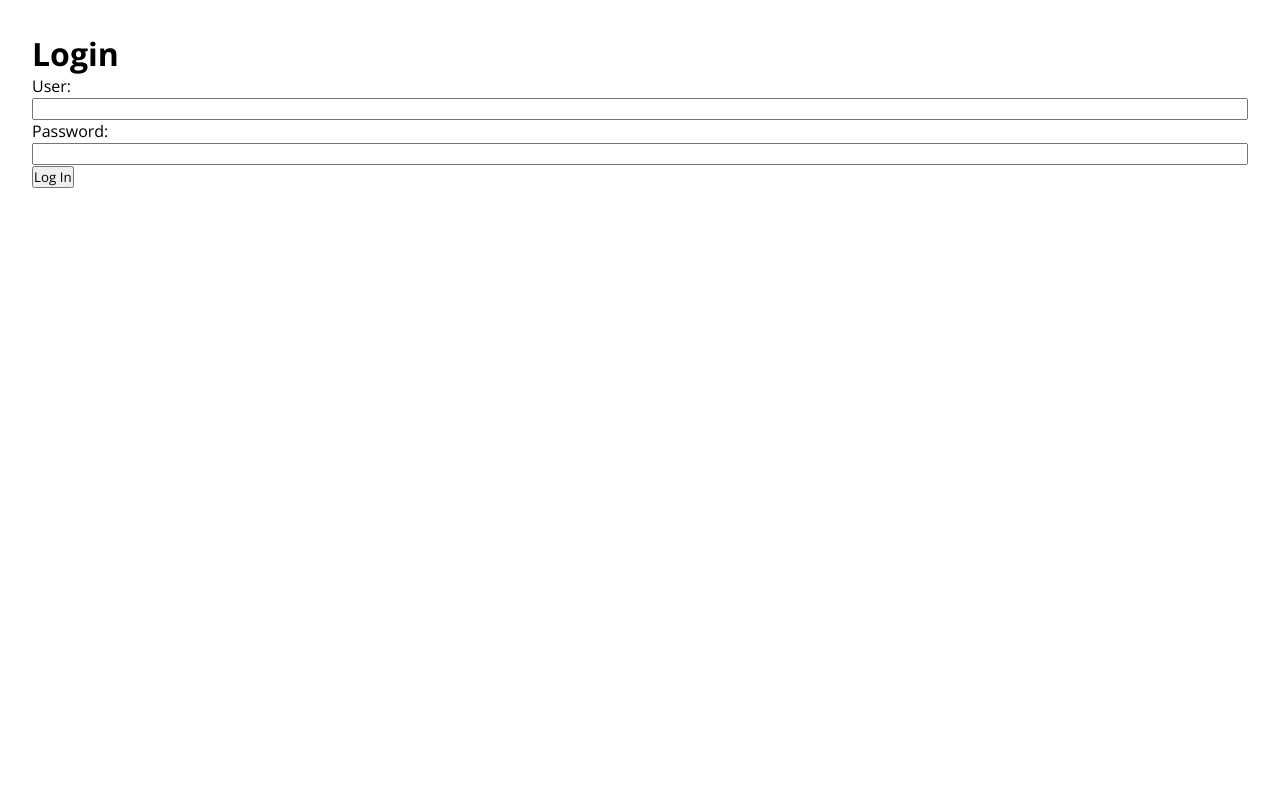
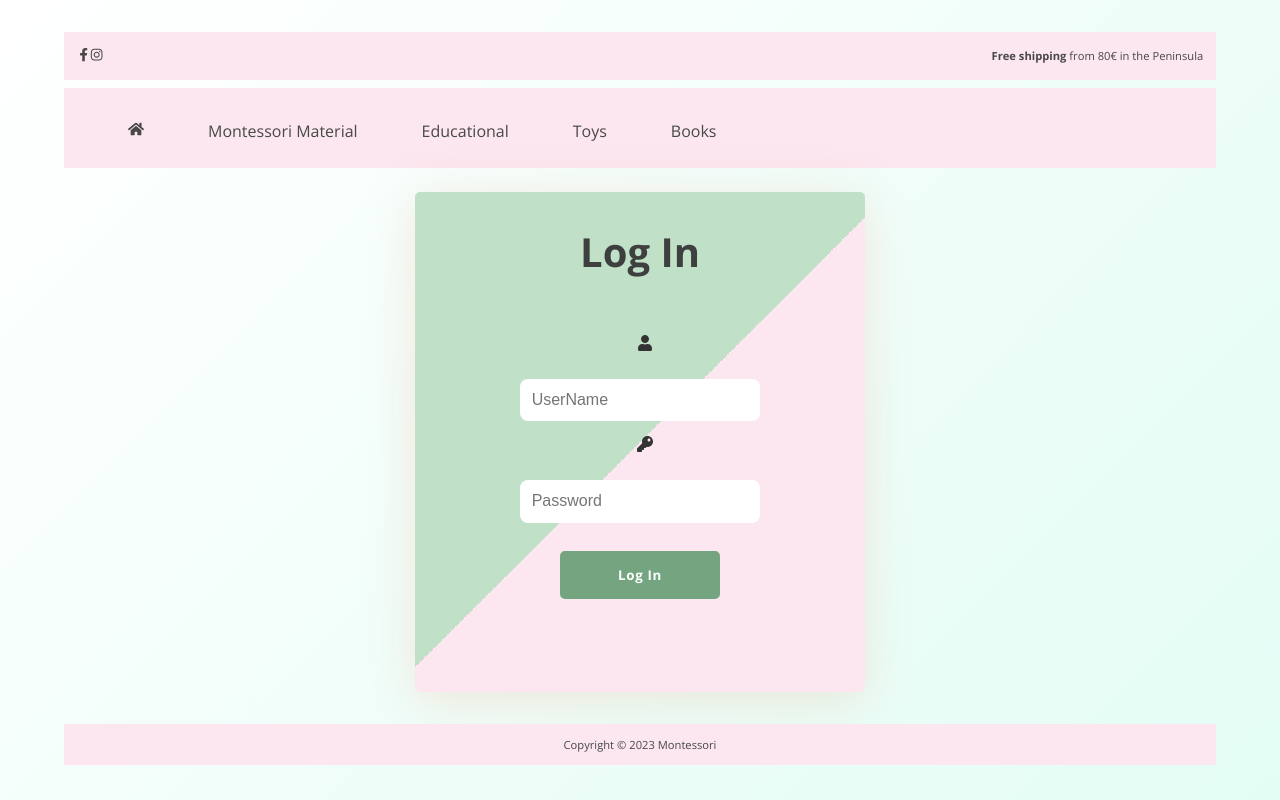
Before and after one commit to monica-reverte/e-commerce, a React (Create React App) app: page /login in a window 1280 px wide. Built offline with nearby package versions, Linux system fonts and the light colour scheme; data requests are answered from the project's data file.

Commit message:
login and cart css

```diff
--- a/src/App.jsx
+++ b/src/App.jsx
@@ -10,6 +10,7 @@ import CartContextProvider from './context/cartContext';
 import { AuthContextProvider } from './context/authContext';
 import { PublicRoute } from './components/Router/PublicRoute';
 import { PrivateRoute } from './components/Router/PrivateRoute';
+
 
 
 
--- a/src/Pages/Login.jsx
+++ b/src/Pages/Login.jsx
@@ -1,5 +1,9 @@
+import { Header, NavBar } from "../components/Header";
+import { Footer } from "../components/Footer/Footer";
 import { useAuthContext } from "../context/authContext";
-import { useState, useEffect } from 'react'
+import { useState, useEffect } from 'react';
+import { FaUser, FaKey } from "react-icons/fa";
+import "../components/login.css";
 
 
 export function Login() {
@@ -37,15 +41,29 @@ export function Login() {
 
     }
 
-    return ( <div>
-        <h1>Login</h1>
-        <form  onSubmit={handleSubmit}>
-            <label>User:</label>
-            <input type="text" value={form.user} name="user" onChange={handleInputChange} />
-            <label>Password:</label>
-            <input type="password" value={form.password} name="password" onChange={handleInputChange} />
-            <button type="submit">Log In</button>
+    return (
+    <div>
+        <Header />
+        <NavBar />
+        <div className="overlay">
+            <form  onSubmit={handleSubmit}>
+                <div className="con">
+                        <h2 className="head-form">Log In</h2>
+                <div className="field-set">
+                    <span className="input-item">
+                        <FaUser className="fa fa-user-circle" />
+                    </span>
+                    <input className="form-input" type="text" value={form.user} name="user" onChange={handleInputChange} placeholder="UserName" required />
+                    <span className="input-item">
+                        <FaKey className="fa fa-key" />
+                    </span>
+                    <input className="form-input" type="password" placeholder="Password" value={form.password} name="password" onChange={handleInputChange} required />
+                        <button className="log-in"> Log In </button>
+                </div>
+            </div>
         </form>
-        </div>
+    </div>
+        <Footer />
+    </div>
     );
 }
--- a/src/components/Header/NavBar.jsx
+++ b/src/components/Header/NavBar.jsx
@@ -3,6 +3,7 @@ import { useRef } from "react";
 import { FaBars, FaHome, FaTimes } from "react-icons/fa";
 import './NavBar.css';
 import { Link } from 'react-router-dom';
+import { HOME } from '../../config/routes/paths';
 
 export const NavBar = () => {
 
@@ -13,7 +14,7 @@ export const NavBar = () => {
     return (
     <header className='navBar'>
         <nav ref={navRef}>
-                <Link to={'/'}><FaHome /></Link>
+                <Link to={HOME}><FaHome /></Link>
                 <a href="/#">Montessori Material</a>
                 <a href="/#">Educational</a>
                 <a href="/#">Toys</a>
--- a/src/components/Header/SearchBar.jsx
+++ b/src/components/Header/SearchBar.jsx
@@ -4,9 +4,11 @@ import { FaSearch, FaShoppingCart } from "react-icons/fa";
 import "./SearchBar.css";
 import { Link , useSearchParams } from "react-router-dom";
 import { LOGIN } from '../../config/routes/paths';
+import { WishIcon } from "./WishIcon";
 
 
 export const SearchBar = () => {
+
 
   const [searchParams, setSearchParams] = useSearchParams();
 
@@ -35,6 +37,7 @@ export const SearchBar = () => {
         <input type="search" value={query} name="filter" placeholder="Search" onChange={handleInput} />
       </div>
       <div className="div_cart">
+        <WishIcon />
         <Link to={LOGIN} className="cart-btn">
           <FaShoppingCart />
           <span className="item_total">{total}</span>
--- /dev/null
+++ b/src/components/Header/WishIcon.jsx
@@ -0,0 +1,12 @@
+import { useAuthContext } from '../../context/authContext';
+import { FaHeart } from "react-icons/fa";
+
+export function WishIcon() {
+    const { isAuthenticated } = useAuthContext();
+
+    if (!isAuthenticated) {
+        <div>
+            <FaHeart />
+        </div>
+    }
+}
--- a/src/components/Products/Products.css
+++ b/src/components/Products/Products.css
@@ -30,13 +30,13 @@
     width: 100%;
     flex-direction: column;
     align-items: center;
-    box-shadow: 1px 10px 10px 2px var(--mainColor);
-    border: 0.1rem solid var(--mainColor);
-    border-radius: 5px;
+    border: 0.1rem solid var(--otherColor);
+    border-radius: 0.5rem;
+    background-color: white;
 }
 
 .product_img img{
-    width: 15rem;
+    width: 12rem;
 }
 
 .product_info{
@@ -45,7 +45,7 @@
 
 .product_info h1{
     font-weight: 600;
-    font-size: 1.5rem;
+    font-size: 1rem;
     color:var(--textColor);
     text-align: center;
 
@@ -54,7 +54,7 @@
 .product_info p{
     font-weight:bold;
     color:var(--otherColor);
-    font-size: 2rem;
+    font-size: 1rem;
     text-align: center;
 }
 
--- a/src/components/ShoppingCart/ShoppingCart.css
+++ b/src/components/ShoppingCart/ShoppingCart.css
@@ -7,35 +7,52 @@
 
 }
 
+* {
+    padding: 0;
+    margin: 0;
+    box-sizing: border-box;
+}
+/* End Global rules */
+
+/* Start body rules */
+body {
+background-image: linear-gradient(-225deg, white 0%, #E3FDF5 100%);
+/* background-image: linear-gradient(to top, #a8edea 0%, #74a580 100%); */
+background-attachment: fixed;
+background-repeat: no-repeat;
+}
+
+
 .shopping-cart{
-    display:flex;
-    justify-content:center;
-    width:100%;
-    height:100%;
-    margin: 2rem;
-    color: var(--textColor);
+    display: flex;
+    flex-direction: column;
+    align-items:center;
 }
 
 .cart{
-    display:flex;
-    flex-direction:column;
-    width: 60%;
-    height: 60%;
-    background-color: var(--mainColor);
-    margin:2rem;
-    align-items: center;
+    width: 450px;
+    min-height: 500px;
+    height: auto;
+    border-radius: 5px;
+    margin: 2% auto;
+    box-shadow: 0 9px 50px hsla(20, 67%, 75%, 0.31);
+    padding: 2%;
+    background-image: linear-gradient(-225deg, #c0e1c8 50%, #fce6ef 50%);
 }
 
 .cart h2{
+    margin: 2% auto 10% auto;
     text-align: center;
-    font-size: 2rem;
+    font-size: 250%;
+    color: #3e403f;
 }
 
 
 .cart-center{
-    width: 90%;
-    display:flex;
-    justify-content:center;
+    display: flex;
+    flex-direction: column;
+    align-items:center;
+
 
 }
 
@@ -54,6 +71,12 @@
     border: 1px solid var(--mainColorLight);
     justify-content:center;
     align-items: center;
+    color: var(--textColor);
+    outline: none;
+    border: none;
+    border-radius: 0.5rem;
+
+
 
 }
 
@@ -78,13 +101,17 @@
 
 }
 .cart-footer{
-    display:flex;
-    flex-direction:column;
-    width: 80%;
+    display: flex;
+    flex-direction: column;
+    margin-top: 2rem;
+    margin-bottom: 0;
     background-color: white;
-    border: 1px solid var(--mainColorLight);
-    margin: 1rem;
-    align-items:center;
+    justify-content:center;
+    align-items: center;
+    color: var(--textColor);
+    outline: none;
+    border: none;
+    border-radius: 0.5rem;
 }
 
 .div-quantity{
--- /dev/null
+++ b/src/components/login.css
@@ -0,0 +1,98 @@
+:root{
+    --mainColor: #fce6ef;
+    --mainColorLight:#a69da1;
+    --secondaryColor: white;
+    --textColor: #484848;
+    --otherColor: #74a580;
+
+}
+
+
+.field-set{
+
+    display: flex;
+    flex-direction: column;
+    align-items:center;
+
+}
+
+form {
+    width: 450px;
+    min-height: 500px;
+    height: auto;
+    border-radius: 5px;
+    margin: 2% auto;
+    box-shadow: 0 9px 50px hsla(20, 67%, 75%, 0.31);
+    padding: 2%;
+    background-image: linear-gradient(-225deg, #c0e1c8 50%, #fce6ef 50%);
+}
+
+
+.head-form {
+    margin: 2% auto 10% auto;
+    text-align: center;
+    font-size: 250%;
+    color: #3e403f;
+}
+
+
+.input-item {
+    background: transparent;
+    color: #333;
+    padding: 14.5px 0px 15px 9px;
+    border-radius: 5px 0px 0px 5px;
+}
+
+
+.form-input{
+    width: 60%;
+    height: 20%;
+    margin-top: 2%;
+    padding: 3%;
+    font-size: 16px;
+    font-family: 'Abel', sans-serif;
+    color: #5E6472;
+    outline: none;
+    border: none;
+    border-radius: 0.5rem;
+    transition: 0.2s linear;
+
+}
+
+#txt-input {
+    width: 5rem;
+}
+
+input:focus {
+    transform: translateX(-2px);
+    border-radius: 2px;
+}
+
+
+.log-in {
+    color: #252537;
+    width: 10rem;
+    height: 3rem;
+    padding: 0 20px;
+    background: #74a580;
+    color: white;
+    font-weight: bold;
+    border-radius: 5px;
+    outline: none;
+    border: none;
+    cursor: pointer;
+    text-align: center;
+    transition: all 0.2s linear;
+    margin: 7% auto;
+    letter-spacing: 0.05em;
+}
+
+
+.log-in:hover {
+    transform: translatey(3px);
+    box-shadow: none;
+}
+
+.log-in:hover {
+    animation: ani9 0.4s ease-in-out infinite alternate;
+}
```
